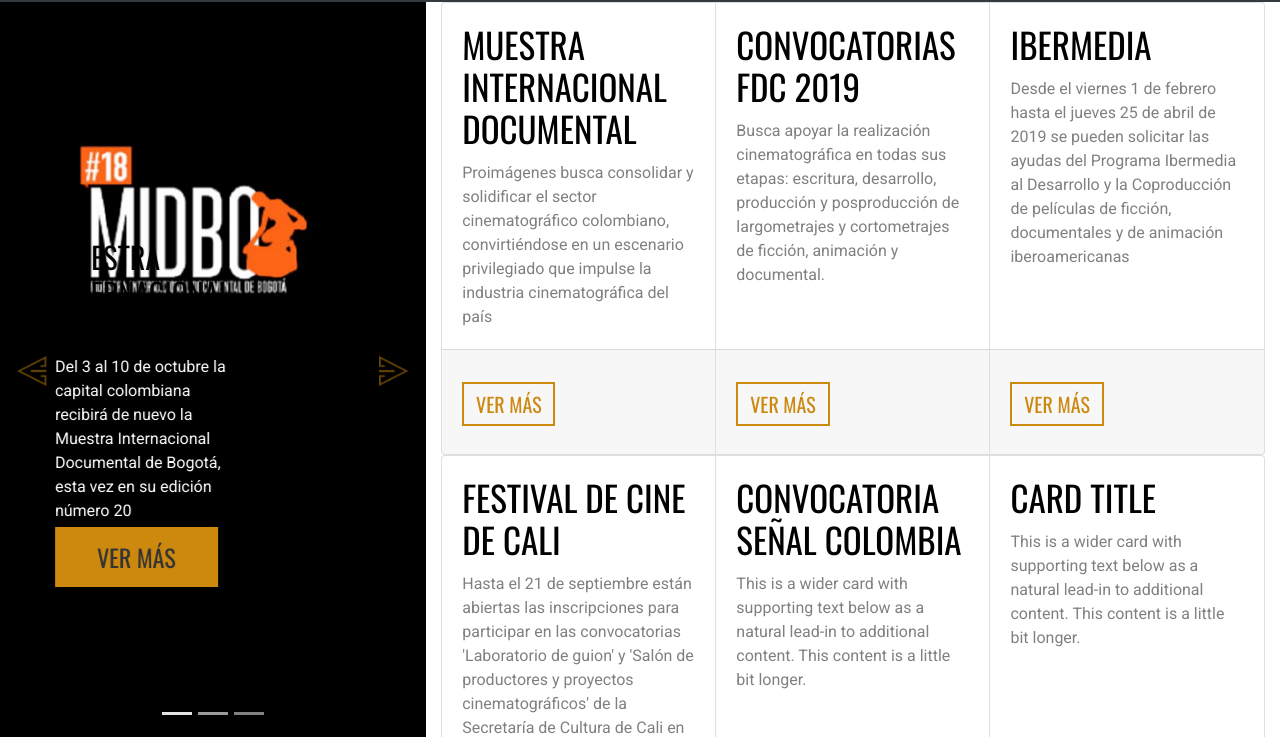
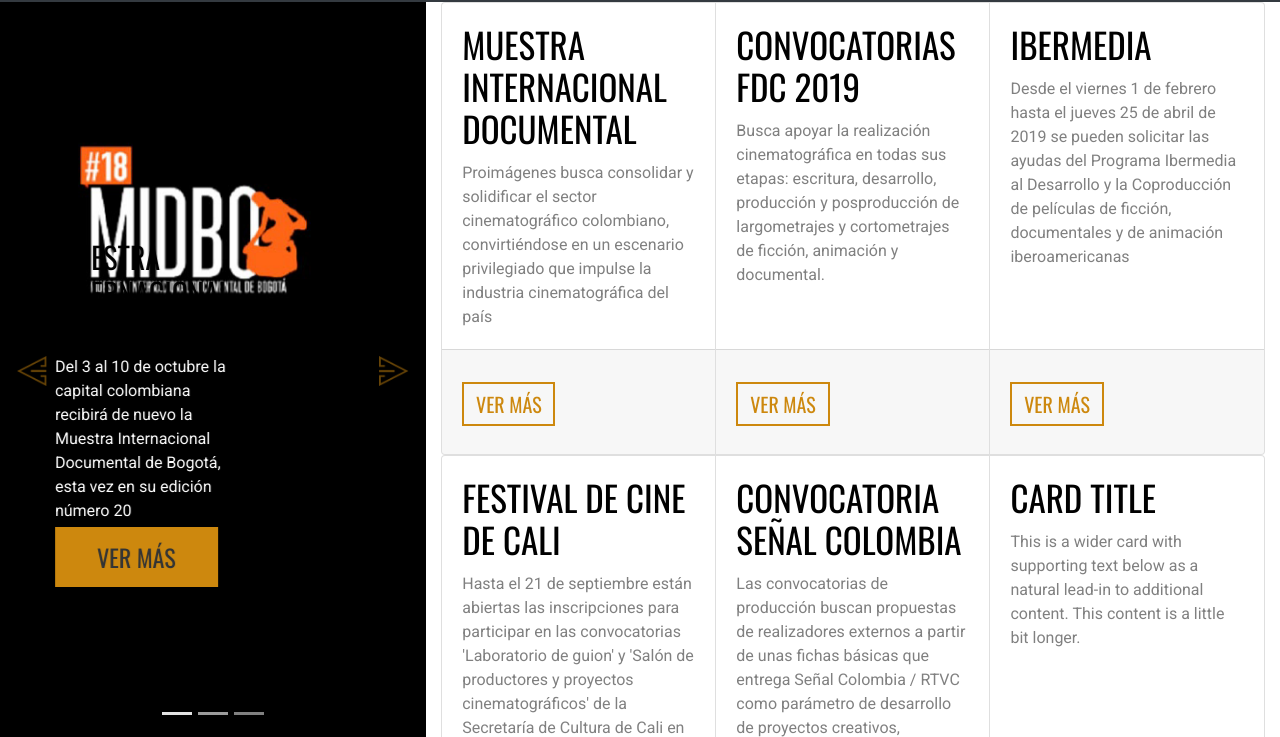
Before and after one commit to sdtorresl/cine-nuestro, a plain HTML site: page convocatorias.html in a window 1280 px wide. Shown: the part 63-800 px from the top of the page. Drawn offline with nearby package versions, Linux system fonts and the light colour scheme; files whose address does not match are found by name.

Commit message:
convocatorias

```diff
--- a/convocatorias.html
+++ b/convocatorias.html
@@ -176,7 +176,7 @@
                 <div class="card animated bounceInLeft">
                     <div class="card-body">
                         <h5 class="card-title">COnvocatoria Señal Colombia</h5>
-                        <p class="card-text">This is a wider card with supporting text below as a natural lead-in to additional content. This content is a little bit longer.</p>
+                        <p class="card-text">Las convocatorias de producción buscan propuestas de realizadores externos a partir de unas fichas básicas que entrega Señal Colombia / RTVC como parámetro de desarrollo de proyectos creativos, operativos y pilotos</p>
                     </div>
                     <div class="card-footer">
                         <p class="link animated shake"><a>Ver más</a></p>
```
